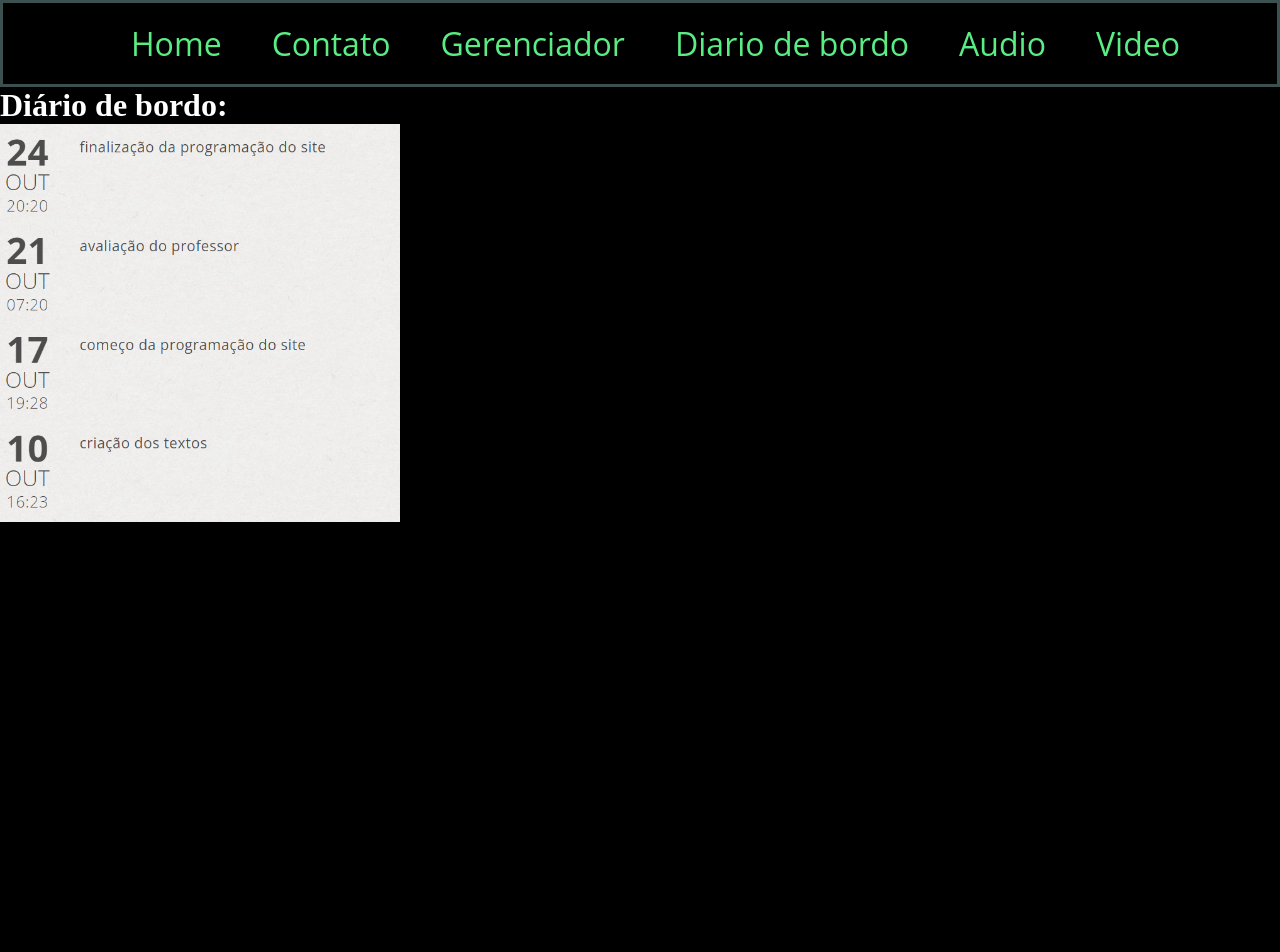
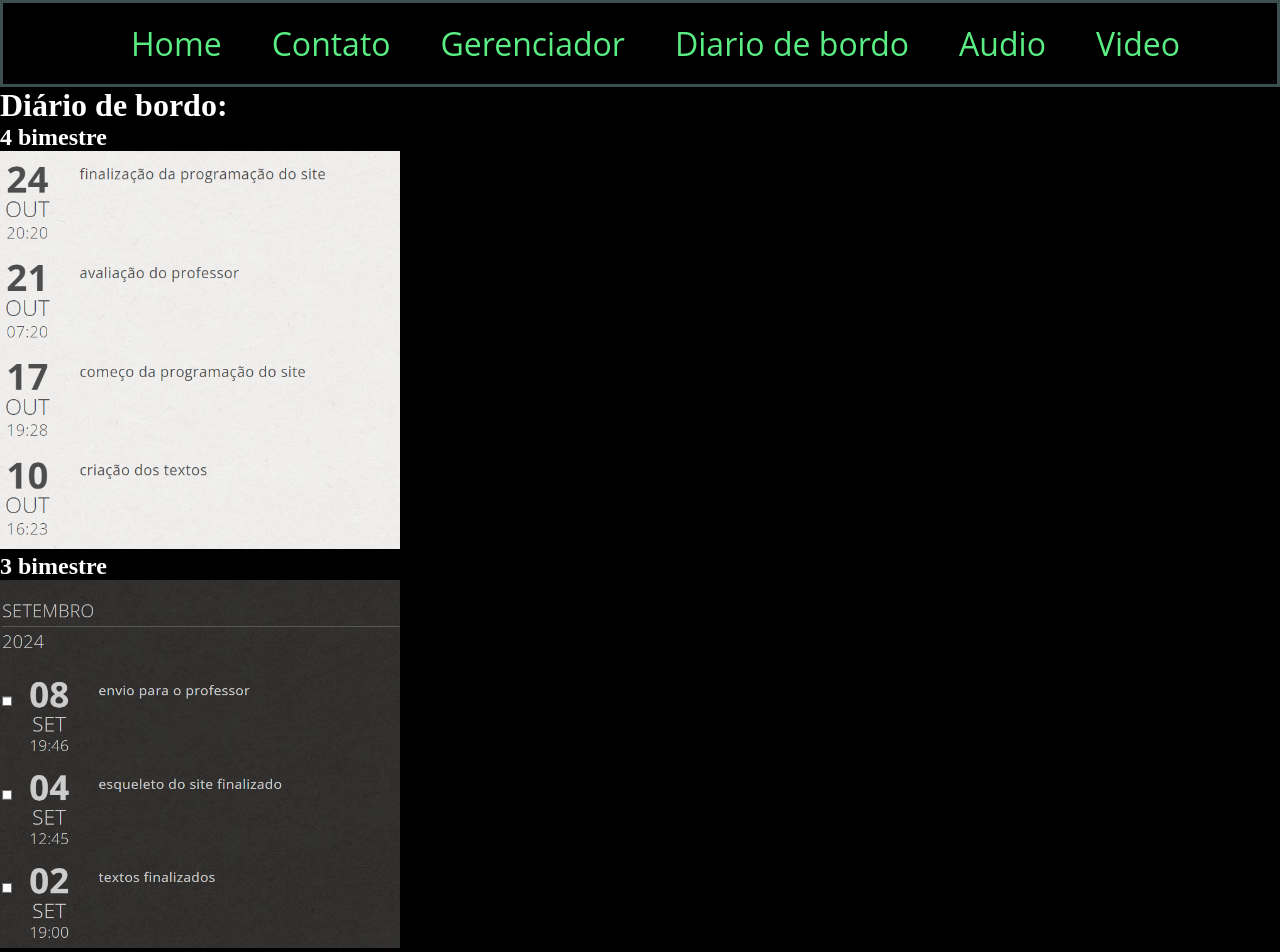
Before and after one commit to flaviohiro/flaviohiro.del, a plain HTML site: page diario.html in a window 1280 px wide. Before the commit the page ends 800 px from the top, so only its background shows below. Drawn offline with Linux system fonts and the light colour scheme.

Commit message:
Update diario.html
add 3bimestre

```diff
--- a/diario.html
+++ b/diario.html
@@ -18,7 +18,10 @@
 </nav>
 </header>
   <h1>Diário de bordo:</h1>
+  <h2>4 bimestre</h2>
   <img src="./img/diario.png" width="400px">
+  <h2>3 bimestre</h2>
+  <img src="./img/Captura de tela 2024-11-04 151837.png" width="400px">
 
 </section>
 </body>
```
